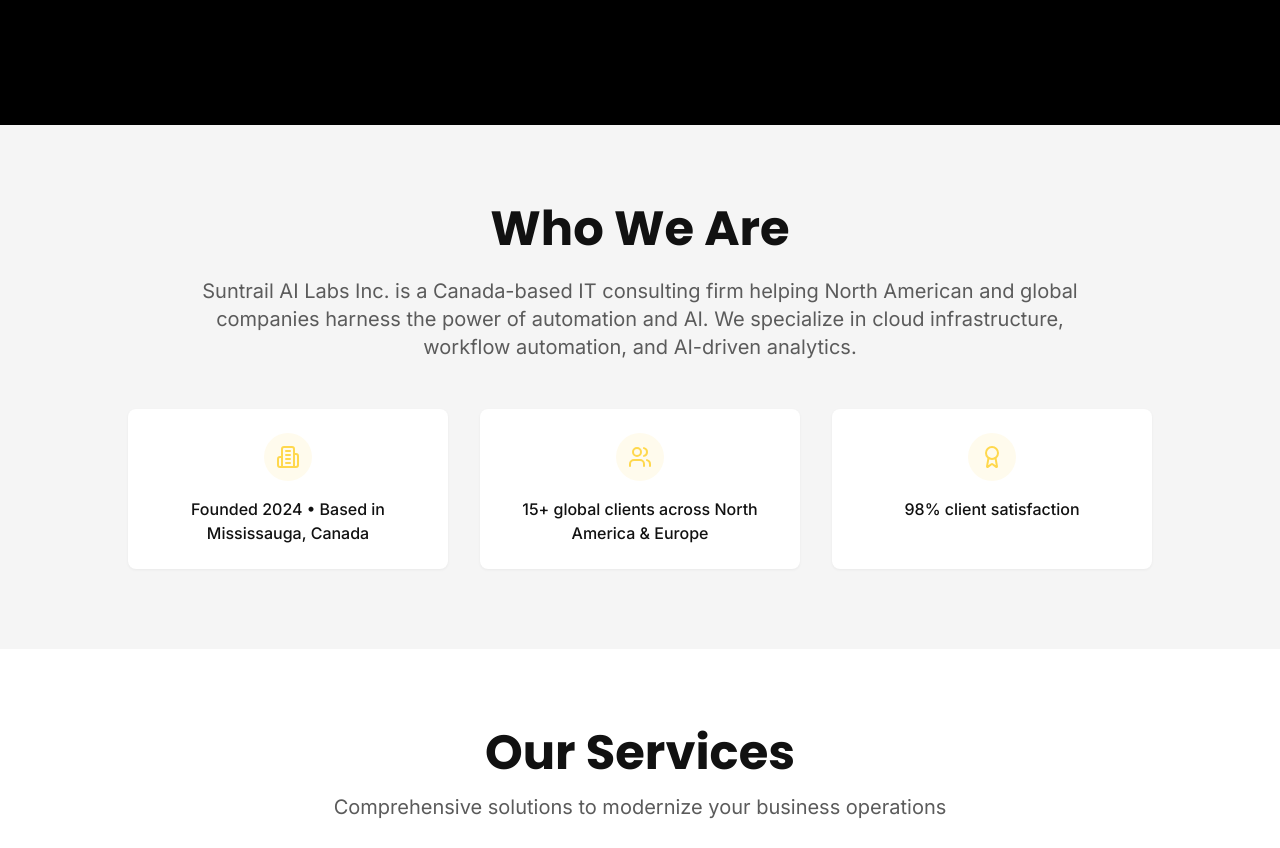
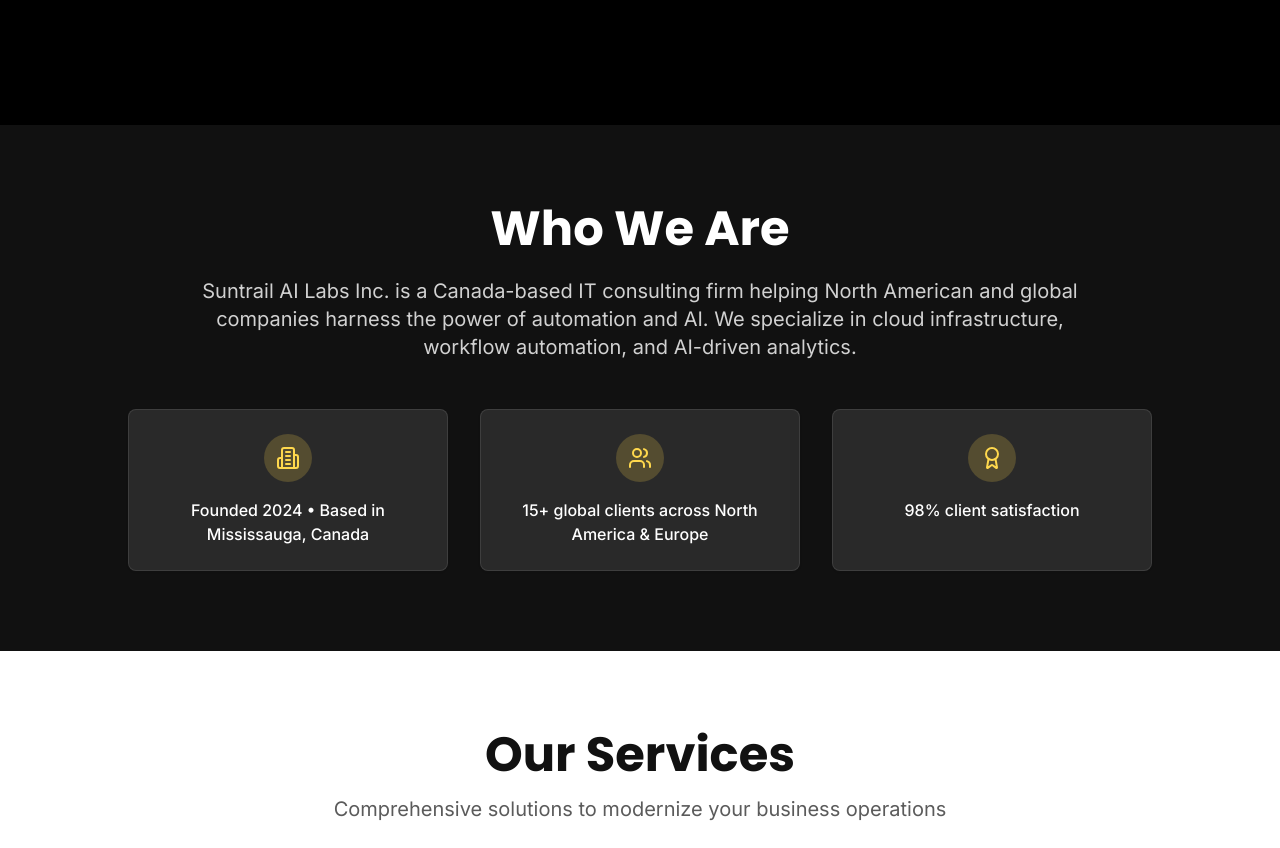
Before and after one commit to suntrailailabs/suntrail-glow-hub, a React (Vite) app: page / in a window 1280 px wide. Shown: the part 680-1528 px from the top of the page. Built offline with nearby package versions, Linux system fonts and the light colour scheme; the HTML template or start-up script is replaced by a standard one.

Commit message:
Update Home page sections

```diff
--- a/src/pages/Home.tsx
+++ b/src/pages/Home.tsx
@@ -105,21 +105,21 @@ const Home = () => {
       </section>
 
       {/* About Us Section */}
-      <section className="py-20 bg-[#F5F5F5]">
+      <section className="py-20 bg-[#111111]">
         <div className="container mx-auto px-4 lg:px-8">
           <div className="max-w-4xl mx-auto text-center mb-12 animate-fade-up">
-            <h2 className="font-poppins text-4xl md:text-5xl font-bold mb-6 text-[#111111]">Who We Are</h2>
-            <p className="text-lg md:text-xl text-[#5B5B5B] leading-relaxed">
+            <h2 className="font-poppins text-4xl md:text-5xl font-bold mb-6 text-white">Who We Are</h2>
+            <p className="text-lg md:text-xl text-[#D1D1D1] leading-relaxed">
               Suntrail AI Labs Inc. is a Canada-based IT consulting firm helping North American and global companies harness the power of automation and AI. We specialize in cloud infrastructure, workflow automation, and AI-driven analytics.
             </p>
           </div>
           <div className="grid grid-cols-1 md:grid-cols-3 gap-8 max-w-5xl mx-auto">
             {metrics.map((metric, index) => (
-              <div key={index} className="flex flex-col items-center text-center gap-4 p-6 bg-white rounded-lg shadow-soft hover:shadow-hover transition-smooth animate-fade-up">
-                <div className="h-12 w-12 rounded-full bg-[#FFD84D]/10 flex items-center justify-center flex-shrink-0">
+              <div key={index} className="flex flex-col items-center text-center gap-4 p-6 bg-white/10 rounded-lg border border-white/10 shadow-soft hover:shadow-glow transition-smooth animate-fade-up">
+                <div className="h-12 w-12 rounded-full bg-[#FFD84D]/20 flex items-center justify-center flex-shrink-0">
                   <metric.icon className="h-6 w-6 text-[#FFD84D]" />
                 </div>
-                <p className="text-[#111111] font-medium">{metric.text}</p>
+                <p className="text-white font-medium">{metric.text}</p>
               </div>
             ))}
           </div>
```
